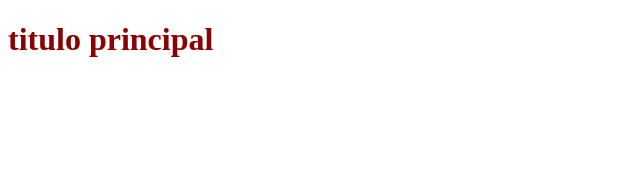
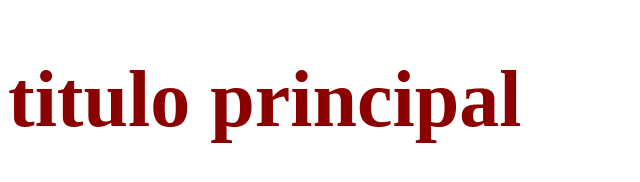
Before and after one commit to antonioscg/merge, a plain HTML site: page index.html in a window 1280 px wide. Shown: the whole page, without its empty margins (0-640 px from the left). Drawn offline with Linux system fonts and the light colour scheme.

Commit message:
novo tamanho de fonte

```diff
--- a/css/style.css
+++ b/css/style.css
@@ -1,4 +1,5 @@
 h1
 {
-    color: darkred
+    color: darkred;
+    font-size: 5rem;
 }
```
